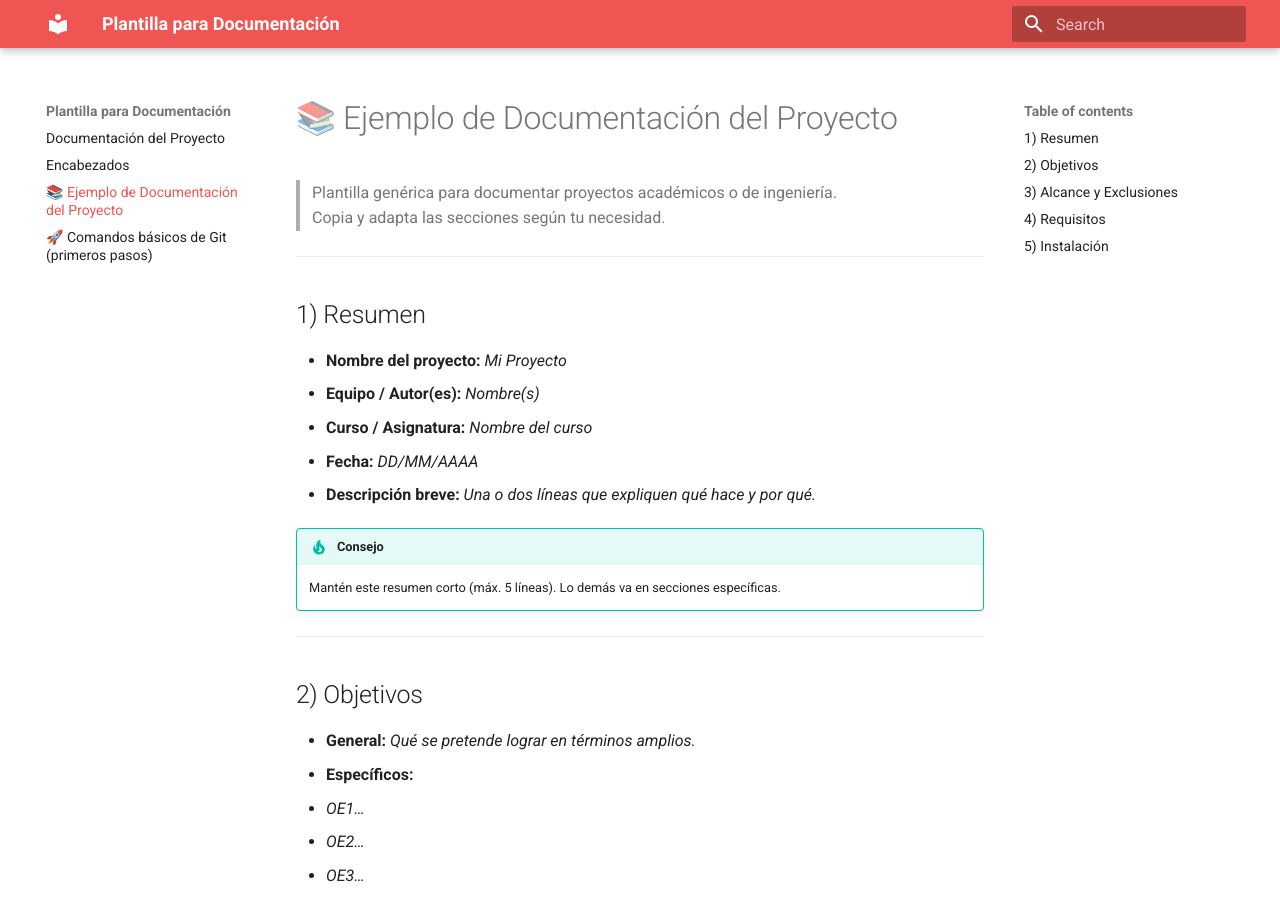
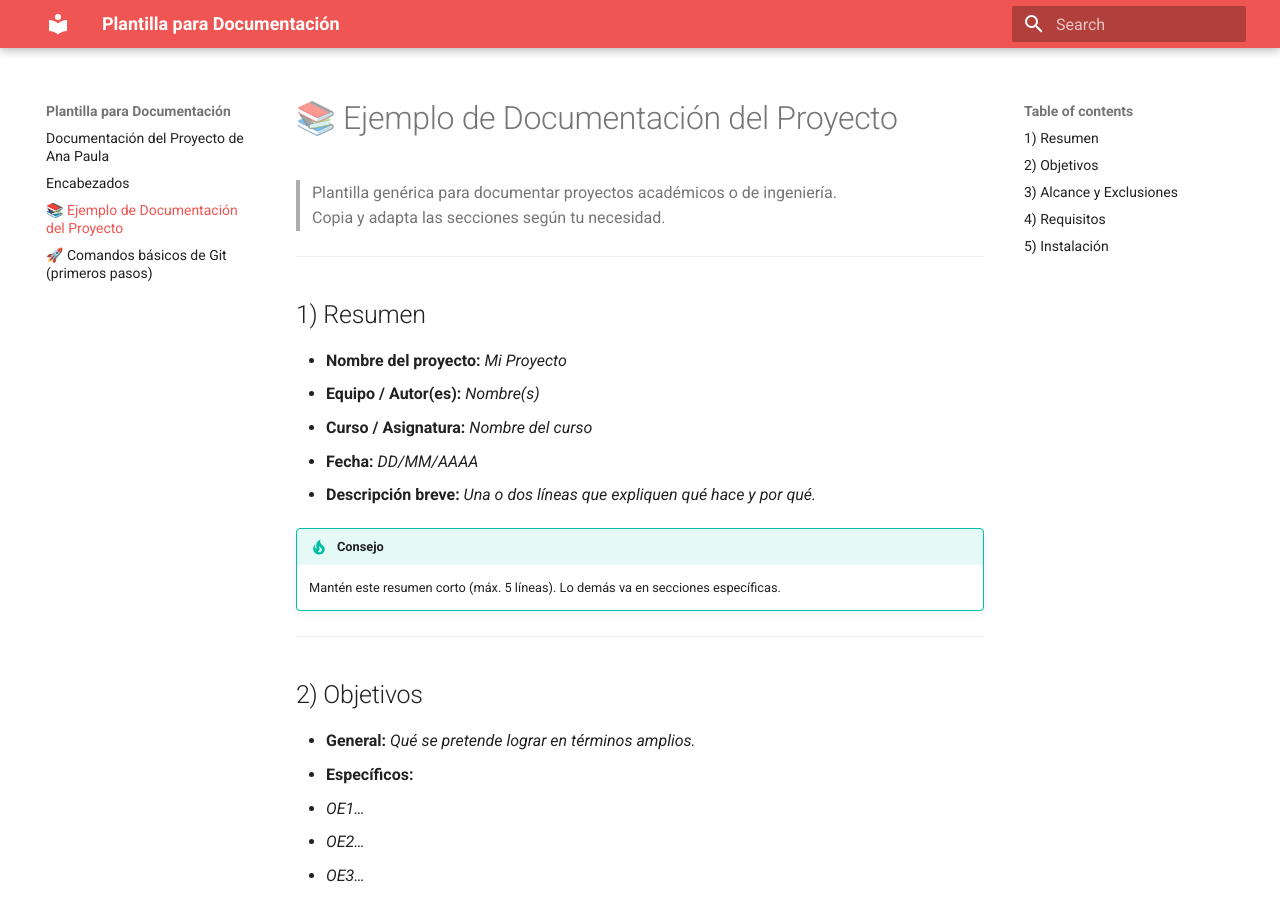
Before and after one commit to anapaumen168/miportafolio_mecatronica, an MkDocs documentation site: the page built from docs/ejemplo.md, in a window 1280 px wide and 900 px high. Built offline with MkDocs 1.6.1 and Material for MkDocs 9.7.7, drawn with Linux system fonts in a browser that asks for light colours.

Commit message:
Update index.md

```diff
--- a/docs/index.md
+++ b/docs/index.md
@@ -1,4 +1,4 @@
-# Documentación del Proyecto
+# Documentación del Proyecto de Ana Paula
 
 Bienvenido 👋
 Esta es una **plantilla** basada en [MkDocs](https://www.mkdocs.org/) + [Material for MkDocs](https://squidfunk.github.io/mkdocs-material/) para cursos y proyectos.
```
